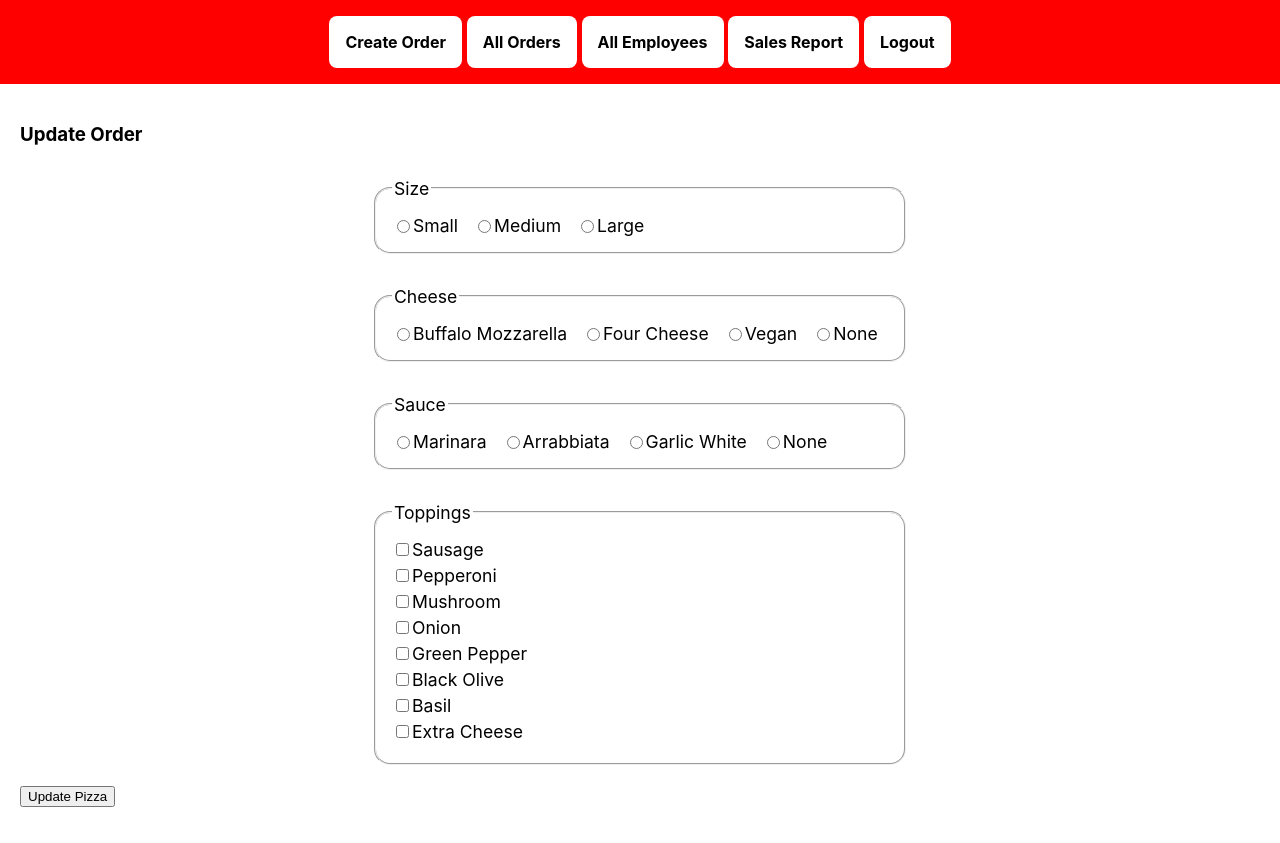
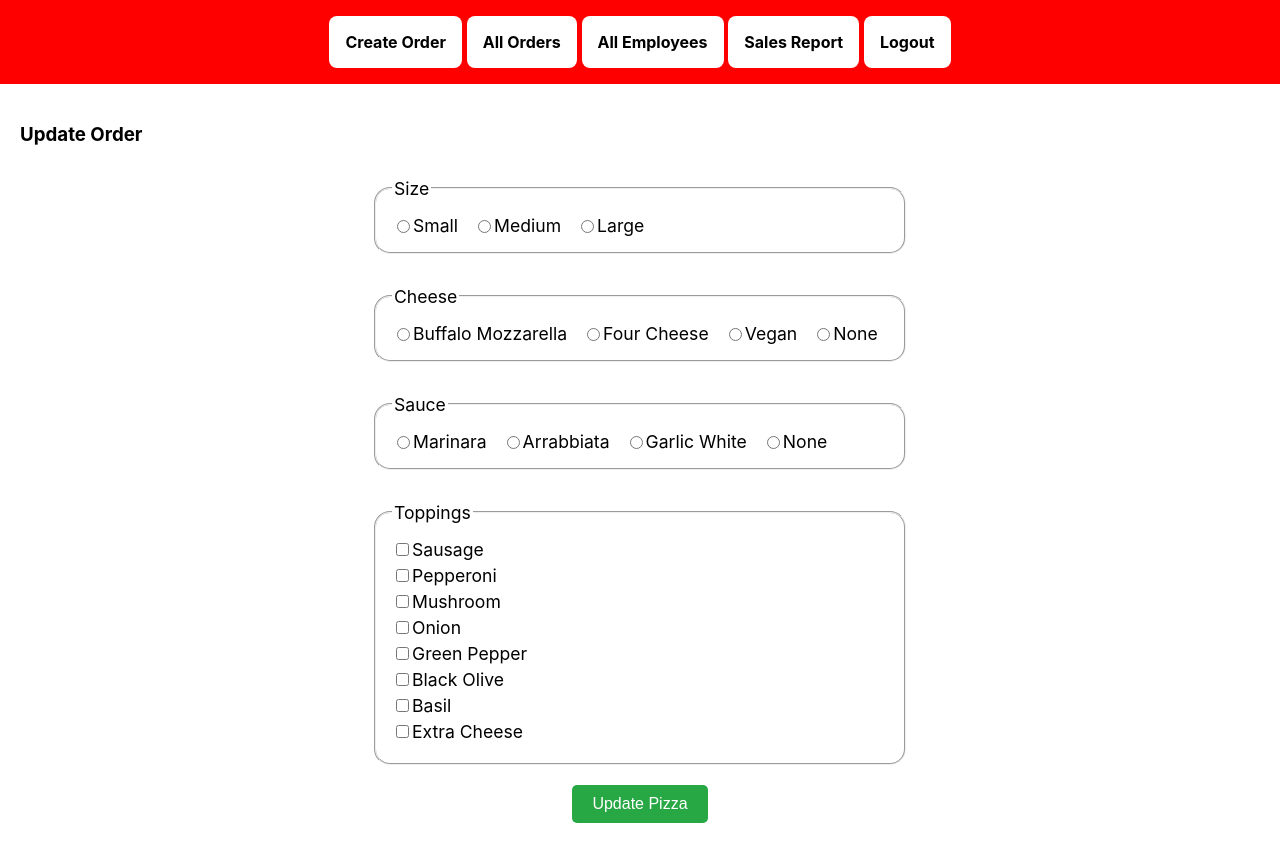
Before and after one commit to NSS-Day-Cohort-73/Shepherd-s-Pie-client-sinnlp, a React (Vite) app: page /orders/1/update in a window 1280 px wide. Built offline with nearby package versions, Linux system fonts and the light colour scheme; no server answers; sample sign-in values are in the browser's storage.

Commit message:
Make the update pizza button look better, it should match the create pizza button as well

```diff
--- a/src/components/orders/UpdateOrder.jsx
+++ b/src/components/orders/UpdateOrder.jsx
@@ -190,8 +190,11 @@ export const UpdateOrder = ({ orderId }) => {
           </label>
         ))}
       </fieldset>
-
-      <button onClick={handleUpdateOrder}>Update Pizza</button>
+      <div className="button-container">
+        <button className="update-pizza-button" onClick={handleUpdateOrder}>
+          Update Pizza
+        </button>
+      </div>
     </div>
   )
 }
--- a/src/styles/UpdateOrder.css
+++ b/src/styles/UpdateOrder.css
@@ -22,3 +22,23 @@ fieldset.toppings-options label {
   display: block;
   margin-bottom: 5px;
 }
+.button-container {
+    text-align: center;
+    margin-top: 20px;
+}
+
+.update-pizza-button {
+  display: inline-block;
+  padding: 10px 20px;
+  background-color: #28a745;
+  color: white;
+  font-size: 16px;
+  border: none;
+  border-radius: 5px;
+  cursor: pointer;
+  transition: background-color 0.3s;
+}
+
+.update-pizza-button:hover {
+  background-color: #218838;
+}
```
Also changed, not shown: src/api/database.json (line endings or trailing spaces).
